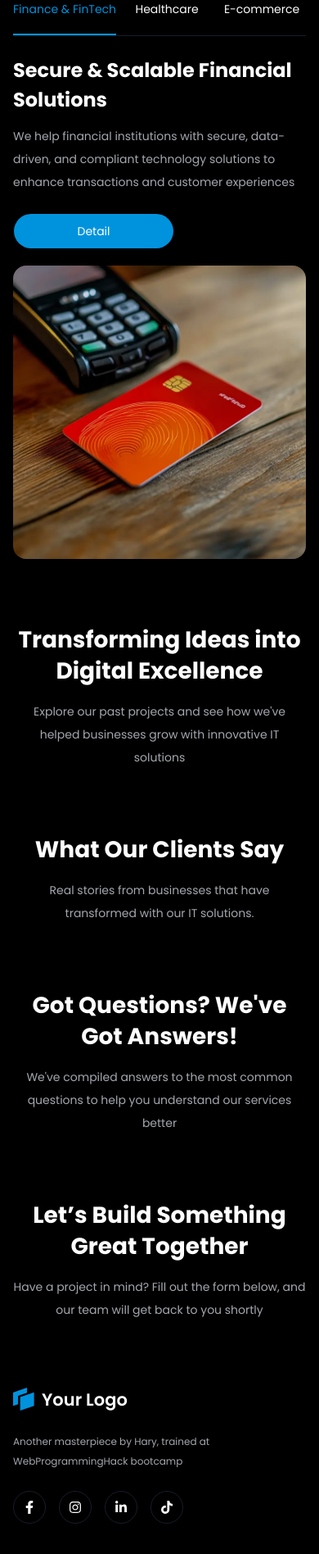
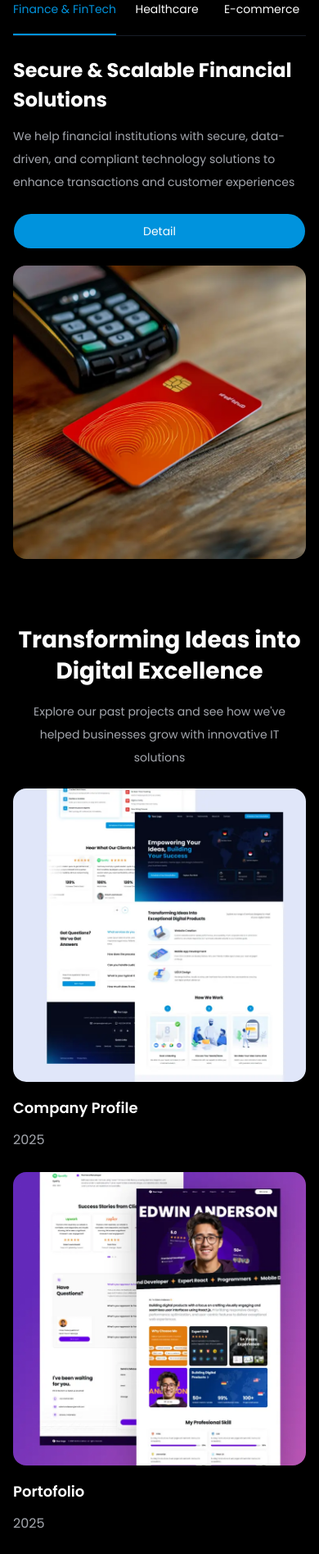
Before and after one commit to Hary300/Personal-Project-40-Dark-Blue-Portfolio, a React (Vite) app: page / in a window 390 px wide. Shown: the part 5287-7183 px from the top of the page at 82% size. Built offline with nearby package versions, Linux system fonts and the light colour scheme.

Commit message:
feat: enhance IndustrySection and ProjectSection with responsive layout adjustments for buttons and images

```diff
--- a/src/sections/06-industry/IndustrySection.tsx
+++ b/src/sections/06-industry/IndustrySection.tsx
@@ -34,9 +34,9 @@ const IndustrySection = () => {
                       {tab.description}
                     </p>
                   </div>
-                  <Button className='max-w-49.25'>Detail</Button>
+                  <Button className='sm:max-w-49.25'>Detail</Button>
                 </div>
-                <div className='overflow-hidden rounded-2xl w-full max-w-90'>
+                <div className='overflow-hidden rounded-2xl w-full sm:max-w-90'>
                   <img
                     src={tab.srcImg}
                     alt={tab.altText}
--- a/src/sections/07-project/ProjectSection.tsx
+++ b/src/sections/07-project/ProjectSection.tsx
@@ -4,9 +4,23 @@ import { projectsData } from '@/data/07-projectData';
 
 const ProjectSection = () => {
   const header = projectsData.header;
+  const projects = projectsData.projects;
   return (
     <SectionWrapper sectionId='projects' hasGap hasPy>
       <SectionTitle title={header.title} subtitle={header.subtitle} />
+      <div className='flex flex-wrap gap-6 lg:gap-5'>
+        {projects.map((project) => (
+          <div key={project.id} className='sm:flex-1 flex flex-col gap-4'>
+            <div className='rounded-2xl overflow-hidden'>
+              <img src={project.srcImg} alt={project.altText} />
+            </div>
+            <div className='flex flex-col gap-2'>
+              <h3 className='font-semibold text-lg'>{project.title}</h3>
+              <p className='text-neutral-400 text-md'>{project.year}</p>
+            </div>
+          </div>
+        ))}
+      </div>
     </SectionWrapper>
   );
 };
```
